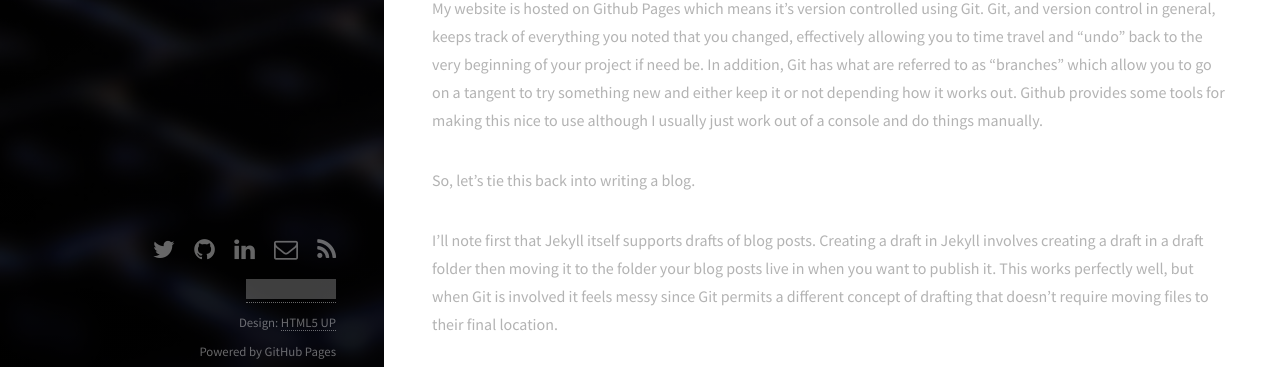
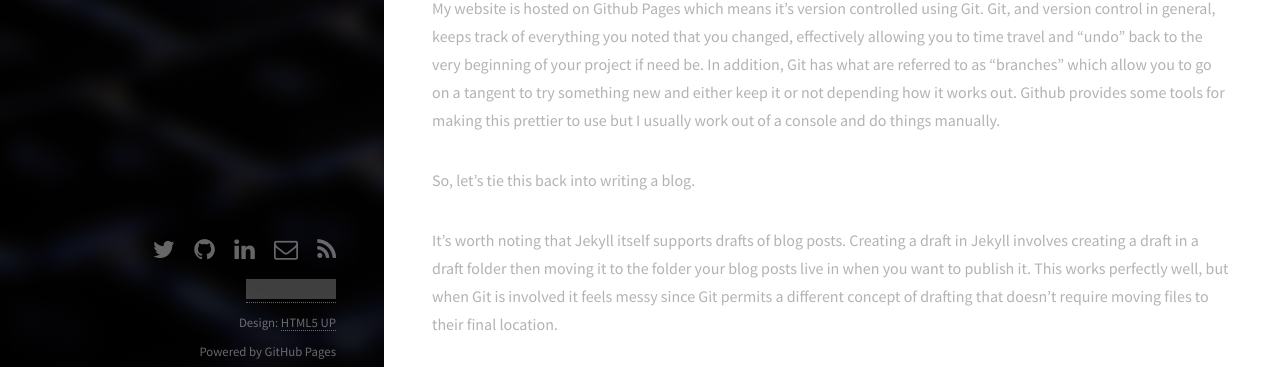
Before and after one commit to thenaterhood/thenaterhood.github.io, a Jekyll site: the page built from blog/_posts/2016-02-08-blogging-with-git.md, in a window 1280 px wide and 900 px high. Shown: the part 454-821 px from the top of the window. Built offline with Jekyll 4.4.1, drawn with Linux system fonts in a browser that asks for light colours; Markdown is read by kramdown in place of the engine named in the settings; grey boxes are pictures that could not be loaded.

Commit message:
Small improvements

```diff
--- a/blog/_posts/2016-02-08-blogging-with-git.md
+++ b/blog/_posts/2016-02-08-blogging-with-git.md
@@ -7,11 +7,11 @@ head-image: laptop-keyboard.jpg
 
 With most blog platforms, the process of creating a blog post is pretty similar. It usually looks something like: log into your blog, click the "create post" or equivalent button, fill out the title, write the post, add tags, and click save. Of course, it varies a little bit across platforms because some platforms offer niceties that others don't. However, other than a few niceties here and there blogging using most platforms is pretty much the same. The workflow for a static site is a departure from that: open a new file in a text editor, write a few pieces of data at the top, write your post, save it, and use your tool to regenerate your site. The simplicity is great because it means you can adjust the process to make it your own.
 
-My website is hosted on Github Pages which means it's version controlled using Git. Git, and version control in general, keeps track of everything you noted that you changed, effectively allowing you to time travel and "undo" back to the very beginning of your project if need be. In addition, Git has what are referred to as "branches" which allow you to go on a tangent to try something new and either keep it or not depending how it works out. Github provides some tools for making this nice to use although I usually just work out of a console and do things manually.
+My website is hosted on Github Pages which means it's version controlled using Git. Git, and version control in general, keeps track of everything you noted that you changed, effectively allowing you to time travel and "undo" back to the very beginning of your project if need be. In addition, Git has what are referred to as "branches" which allow you to go on a tangent to try something new and either keep it or not depending how it works out. Github provides some tools for making this prettier to use but I usually work out of a console and do things manually.
 
 So, let's tie this back into writing a blog.
 
-I'll note first that Jekyll itself supports drafts of blog posts. Creating a draft in Jekyll involves creating a draft in a draft folder then moving it to the folder your blog posts live in when you want to publish it. This works perfectly well, but when Git is involved it feels messy since Git permits a different concept of drafting that doesn't require moving files to their final location.
+It's worth noting that Jekyll itself supports drafts of blog posts. Creating a draft in Jekyll involves creating a draft in a draft folder then moving it to the folder your blog posts live in when you want to publish it. This works perfectly well, but when Git is involved it feels messy since Git permits a different concept of drafting that doesn't require moving files to their final location.
 
 When writing a new blog post, I draft it in place (in my posts folder) where all of my published posts live. Before I commit (officially log changes) in Git, I create a new Git branch for it. I can work on multiple drafts on different branches which helps remove the temptation to multitask because when on one branch, drafts on other branches are invisible. I can work on and commit to my draft as much as I want and even push it to Github if I want to share it. Once I'm done with a draft, I can merge it into my real website where it gets published once I push my master branch to Github.
 
```
